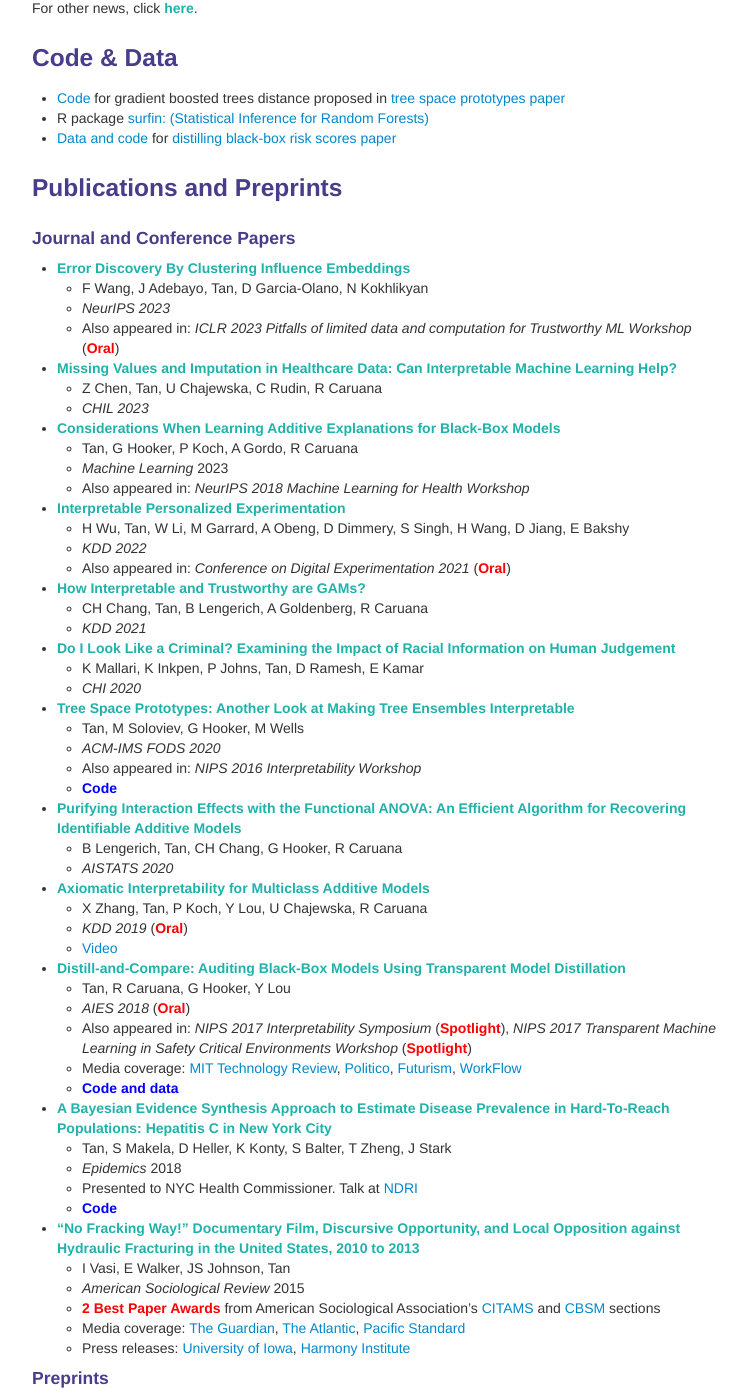
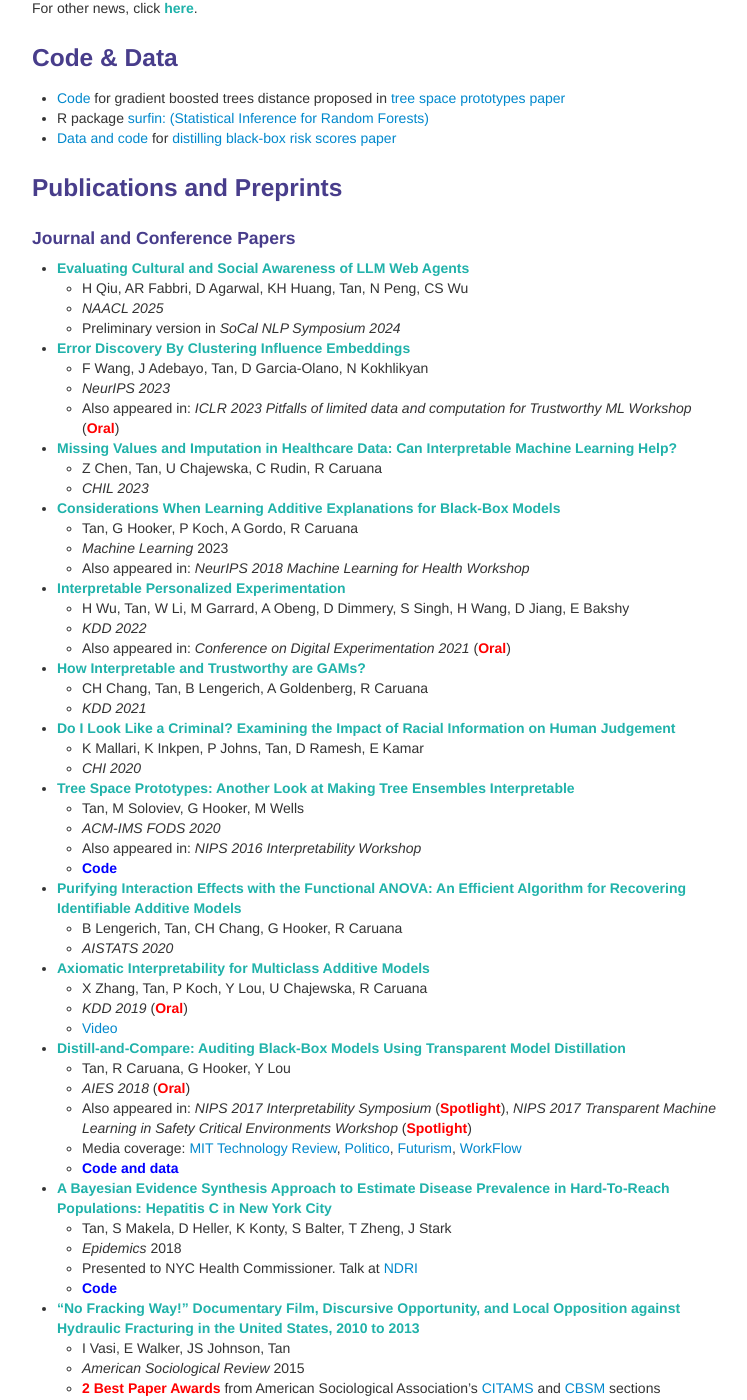
Before and after one commit to shftan/shftan.github.io, a Jekyll site: the page built from index.md, in a window 1280 px wide and 1400 px high, scrolled down 774 px. Shown: the whole window, without its empty margins (258-1005 px from the left). Built offline with Jekyll 4.4.1, drawn with Linux system fonts in a browser that asks for light colours; some of the changed text lies outside the part shown.

Commit message:
Update index.md

```diff
--- a/index.md
+++ b/index.md
@@ -52,6 +52,10 @@ For other news, click <a class="paper" href="oldernews.html">here</a>.
 <div class="row-fluid" id="publications"><h3>Publications and Preprints</h3>
 </div>
 <h4>Journal and Conference Papers</h4>
+- <a class="paper" href="https://arxiv.org/abs/2410.23252">Evaluating Cultural and Social Awareness of LLM Web Agents</a>
+   - H Qiu, AR Fabbri, D Agarwal, KH Huang, Tan, N Peng, CS Wu
+   - _NAACL 2025_
+   - Preliminary version in _SoCal NLP Symposium 2024_
 - <a class="paper" href="https://arxiv.org/abs/2312.04712">Error Discovery By Clustering Influence Embeddings</a>
    - F Wang, J Adebayo, Tan, D Garcia-Olano, N Kokhlikyan
    - _NeurIPS 2023_
@@ -104,10 +108,6 @@ For other news, click <a class="paper" href="oldernews.html">here</a>.
    - Press releases: [University of Iowa](http://www.newswise.com/articles/the-power-of-film), [Harmony Institute](https://harmonylabs.org/gasland)
 
 <h4>Preprints</h4>
-- <a class="paper" href="https://arxiv.org/abs/2410.23252">Evaluating Cultural and Social Awareness of LLM Web Agents</a>
-   - H Qiu, AR Fabbri, D Agarwal, KH Huang, Tan, N Peng, CS Wu
-   - Under review
-   - Preliminary version in _SoCal NLP Symposium 2024_
 - <a class="paper" href="https://arxiv.org/abs/2406.10290">MobileAIBench: Benchmarking LLMs and LMMs for On-Device Use Cases</a>
    - R Murthy, L Yang, J Tan, T Awalgaonkar, Y Zhou, S Heinecke, S Desai, J Wu, R Xu, Tan, J Zhang, Z Liu, S Kokane, Z Liu, M Zhu, H Wang, C Xiong, S Savarese
    - Under review
```
